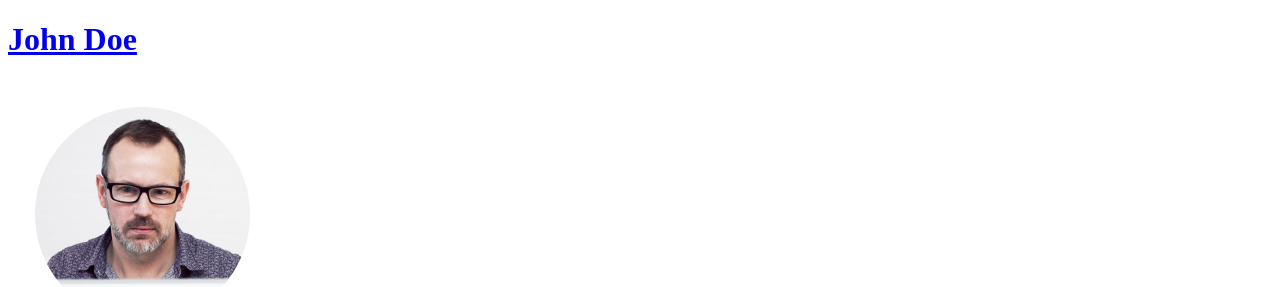
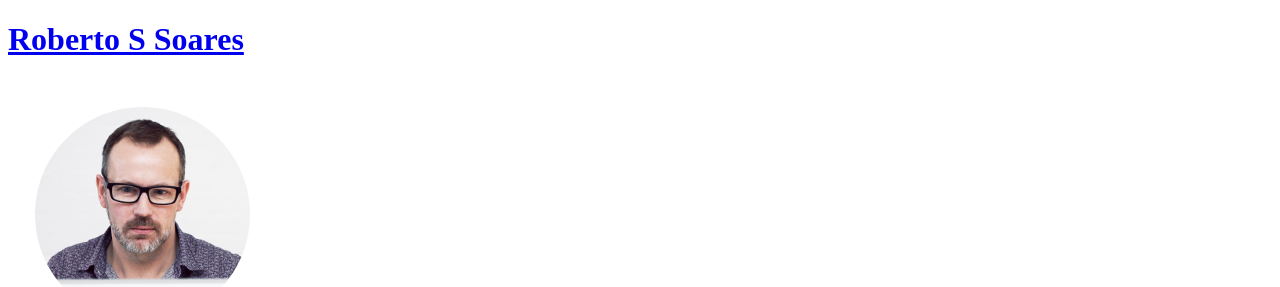
Before and after one commit to roberto-ssoares/portifolio-analytics, a Jekyll site: the page built from index.md, in a window 1280 px wide. Shown: the top 287 px of the page. Built offline with Jekyll 4.4.1, drawn with Linux system fonts in a browser that asks for light colours; our own code applies the rules of GitHub Pages for plain Markdown files.

Commit message:
Update _config.yml

```diff
--- a/_config.yml
+++ b/_config.yml
@@ -1,4 +1,4 @@
-title: John Doe # your name (or website title) here
+title: Roberto S Soares # your name (or website title) here
 logo: "/images/logo.png?raw=true" # your photo (or logo) here
 description: > # your text below (remove <br> elements if you don't need line breaks)
   First description
```
